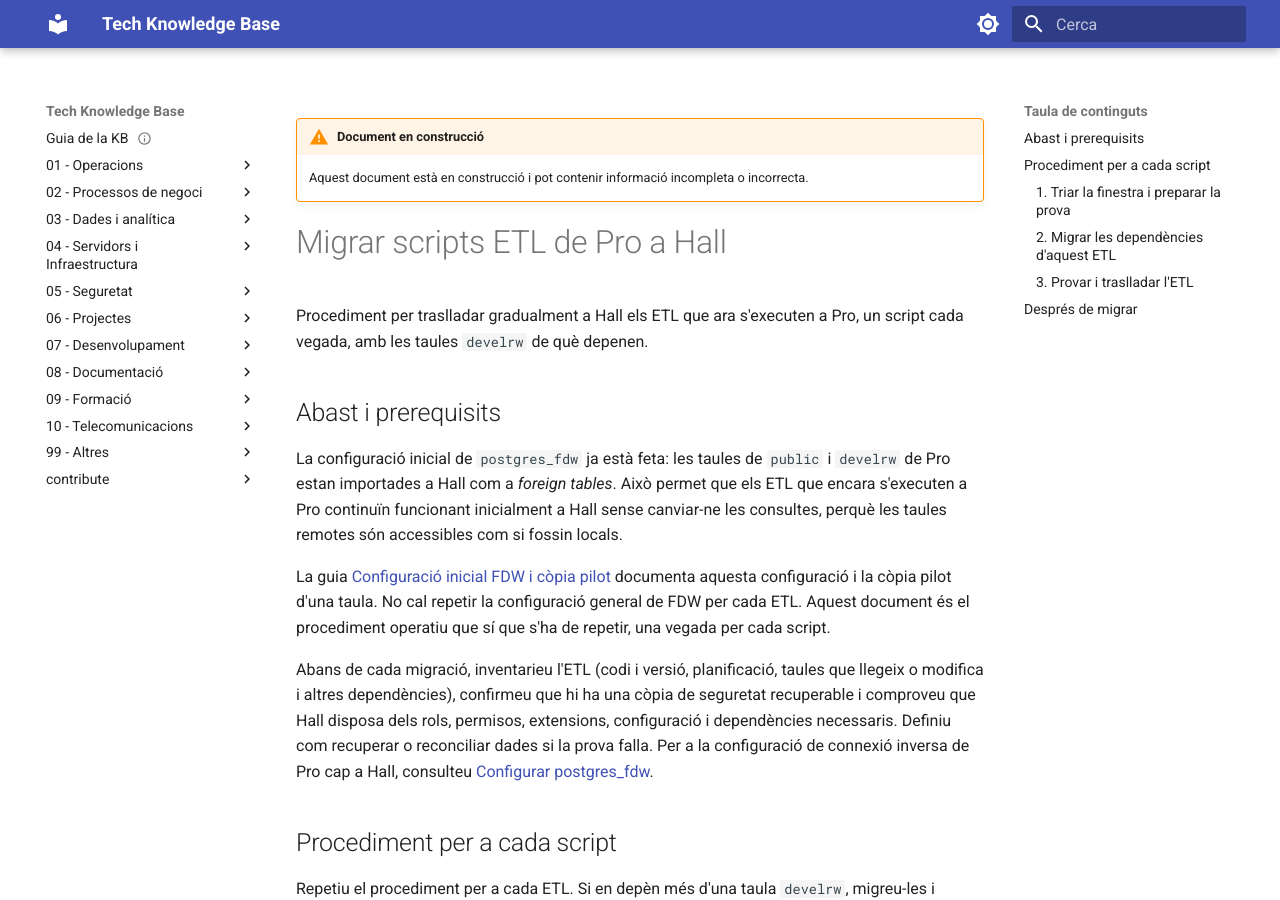
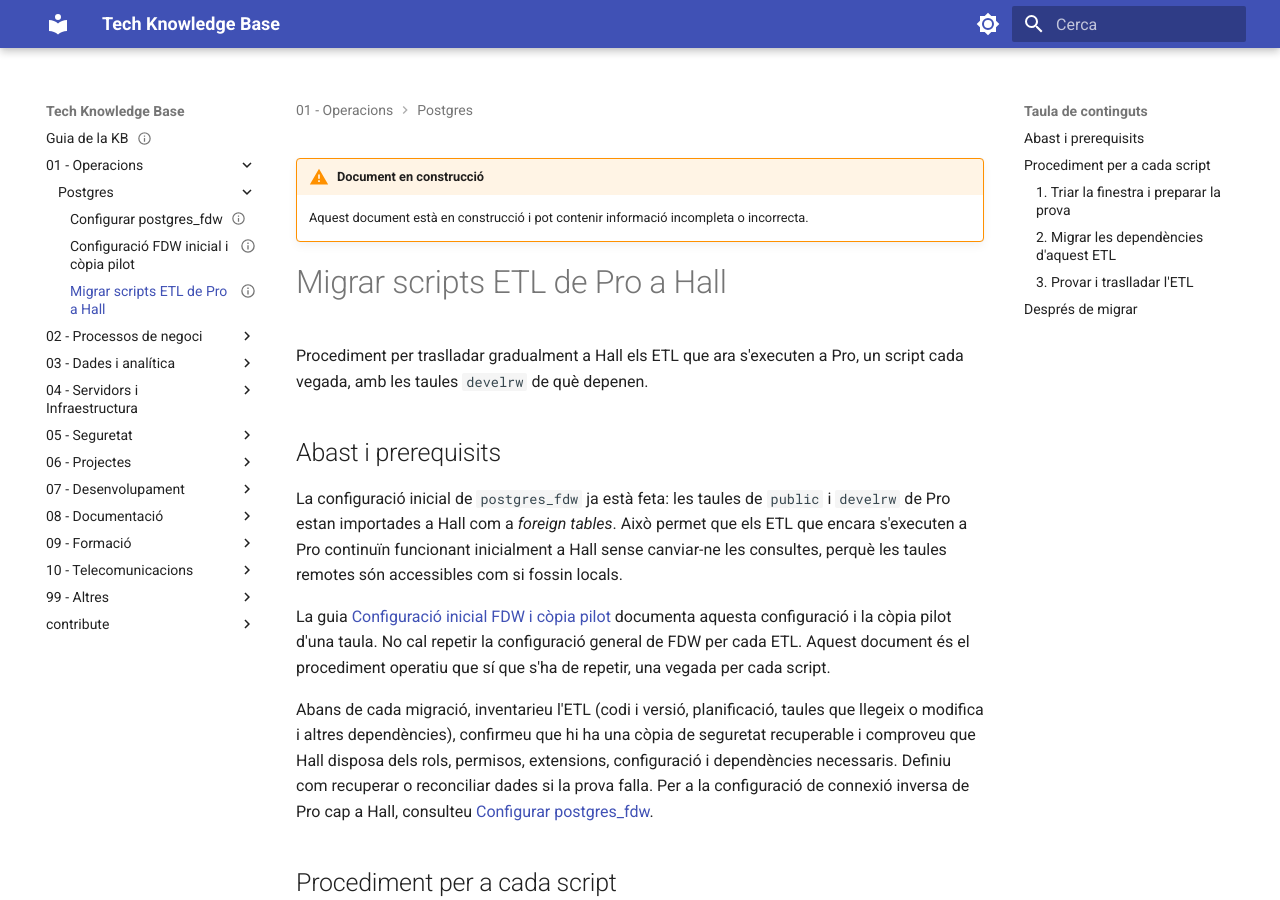
Before and after one commit to lenergetica/le-tech-knowledge-base, an MkDocs documentation site: the page built from docs/01/postgres_/migrar-scripts-etl-de-pro-a-hall.md, in a window 1280 px wide and 900 px high. Built offline with MkDocs 1.6.1 and Material for MkDocs 9.7.7, drawn with Linux system fonts in a browser that asks for light colours.

Commit message:
fix: Correct file paths in Postgres operations section of mkdocs.yml

````diff
--- a/docs/01/Postgres/migrar-scripts-etl-de-pro-a-hall.md
+++ b/docs/01/postgres_/migrar-scripts-etl-de-pro-a-hall.md
@@ -19,9 +19,9 @@ Procediment per traslladar gradualment a Hall els ETL que ara s'executen a Pro,
 
 La configuració inicial de `postgres_fdw` ja està feta: les taules de `public` i `develrw` de Pro estan importades a Hall com a *foreign tables*. Això permet que els ETL que encara s'executen a Pro continuïn funcionant inicialment a Hall sense canviar-ne les consultes, perquè les taules remotes són accessibles com si fossin locals.
 
-La guia [Configuració inicial FDW i còpia pilot](./migrar-taules-develrw-de-pro-a-hall.md) documenta aquesta configuració i la còpia pilot d'una taula. No cal repetir la configuració general de FDW per cada ETL. Aquest document és el procediment operatiu que sí que s'ha de repetir, una vegada per cada script.
+La guia [Configuració inicial FDW i còpia pilot](migrar-taules-develrw-de-pro-a-hall.md) documenta aquesta configuració i la còpia pilot d'una taula. No cal repetir la configuració general de FDW per cada ETL. Aquest document és el procediment operatiu que sí que s'ha de repetir, una vegada per cada script.
 
-Abans de cada migració, inventarieu l'ETL (codi i versió, planificació, taules que llegeix o modifica i altres dependències), confirmeu que hi ha una còpia de seguretat recuperable i comproveu que Hall disposa dels rols, permisos, extensions, configuració i dependències necessaris. Definiu com recuperar o reconciliar dades si la prova falla. Per a la configuració de connexió inversa de Pro cap a Hall, consulteu [Configurar postgres_fdw](./configurar-postgres_fdw.md).
+Abans de cada migració, inventarieu l'ETL (codi i versió, planificació, taules que llegeix o modifica i altres dependències), confirmeu que hi ha una còpia de seguretat recuperable i comproveu que Hall disposa dels rols, permisos, extensions, configuració i dependències necessaris. Definiu com recuperar o reconciliar dades si la prova falla. Per a la configuració de connexió inversa de Pro cap a Hall, consulteu [Configurar postgres_fdw](configurar-postgres_fdw.md).
 
 ## Procediment per a cada script
 
@@ -63,7 +63,7 @@ Per a cada taula `develrw.XXX` de què depèn:
         RENAME TO _fdw_XXX;
     ```
 
-2. **A Hall**, creeu la taula local `develrw.XXX` i copieu-hi les dades des de Pro seguint la referència tècnica de [còpia pilot i estructura de taula](./migrar-taules-develrw-de-pro-a-hall.md). Valideu l'estructura i les dades. Abans de continuar, comproveu que la còpia local és la que s'utilitzarà.
+2. **A Hall**, creeu la taula local `develrw.XXX` i copieu-hi les dades des de Pro seguint la referència tècnica de [còpia pilot i estructura de taula](migrar-taules-develrw-de-pro-a-hall.md). Valideu l'estructura i les dades. Abans de continuar, comproveu que la còpia local és la que s'utilitzarà.
 
 3. **A Pro**, comproveu que el servidor `hall_server` existeix i que el rol actual pot fer-lo servir:
 
@@ -74,7 +74,7 @@ Per a cada taula `develrw.XXX` de què depèn:
     WHERE srvname = 'hall_server';
     ```
 
-    Si no hi ha cap fila o `can_use` és `false`, atureu-vos i configureu el servidor, el `USER MAPPING` i els permisos segons [Configurar postgres_fdw](./configurar-postgres_fdw.md).
+    Si no hi ha cap fila o `can_use` és `false`, atureu-vos i configureu el servidor, el `USER MAPPING` i els permisos segons [Configurar postgres_fdw](configurar-postgres_fdw.md).
 
 4. **A Pro**, quan la còpia de Hall estigui validada i la taula local no estigui en ús, reanomeneu l'original a `_old_XXX` i importeu la taula migrada des de Hall amb el nom original. Així, els consumidors que encara consultin Pro continuen trobant `develrw.XXX`:
 
--- a/mkdocs.yml
+++ b/mkdocs.yml
@@ -65,9 +65,9 @@ nav:
 
   - 01 - Operacions:
       - Postgres:
-          - Configurar postgres_fdw: 01/postgres/configurar-postgres_fdw.md
-          - Migrar taules GISCE de Pro a Hall: 01/postgres/migrar-taules-develrw-de-pro-a-hall.md
-          - Migrar scripts ETL de Pro a Hall: 01/postgres/migrar-scripts-etl-de-pro-a-hall.md
+          - Configurar postgres_fdw: 01/postgres_/configurar-postgres_fdw.md
+          - Configuració FDW inicial i còpia pilot: 01/postgres_/migrar-taules-develrw-de-pro-a-hall.md
+          - Migrar scripts ETL de Pro a Hall: 01/postgres_/migrar-scripts-etl-de-pro-a-hall.md
 
   - 02 - Processos de negoci:
     - 0201: index.md
````
Also changed, not shown: docs/01/postgres_/migrar-taules-develrw-de-pro-a-hall.md (renamed from docs/01/Postgres/migrar-taules-develrw-de-pro-a-hall.md, +2 -2 lines), docs/01/postgres_/configurar-postgres_fdw.md (renamed from docs/01/Postgres/Configurar-postgres_fdw.md).
